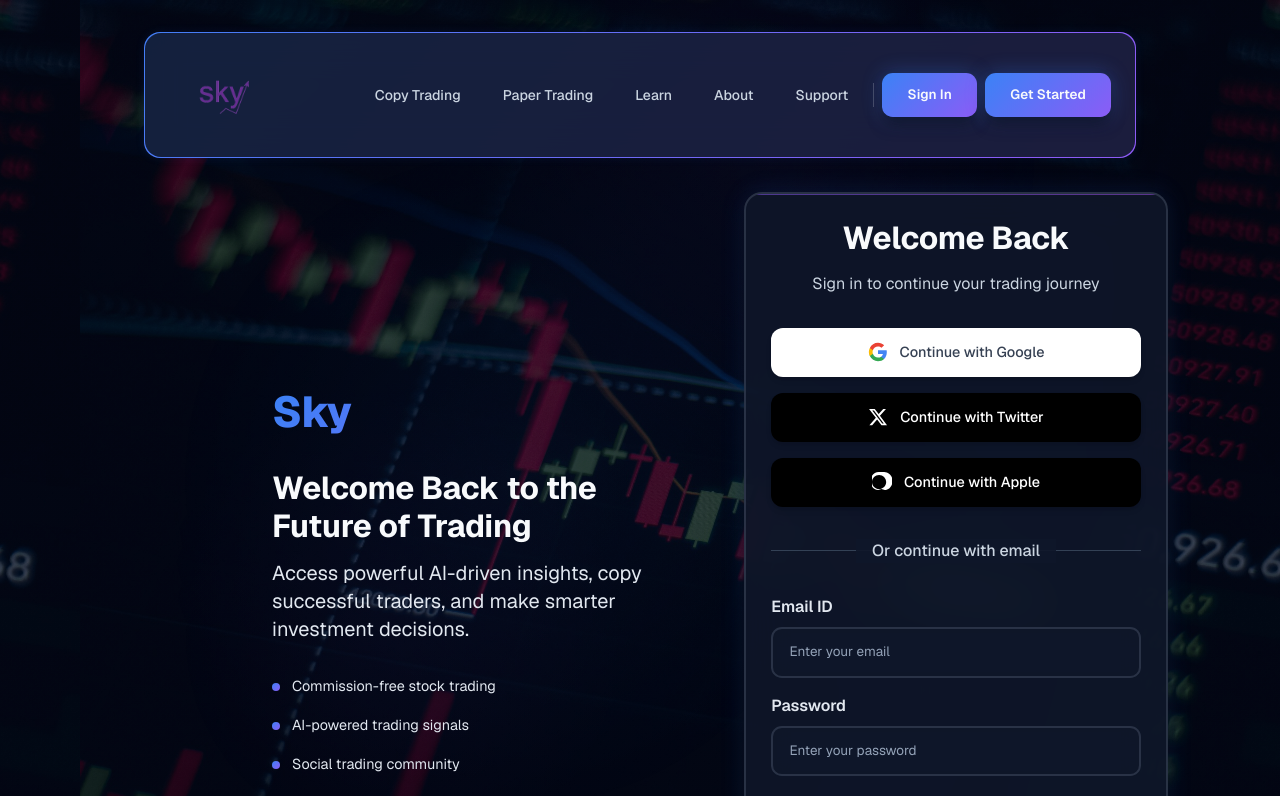
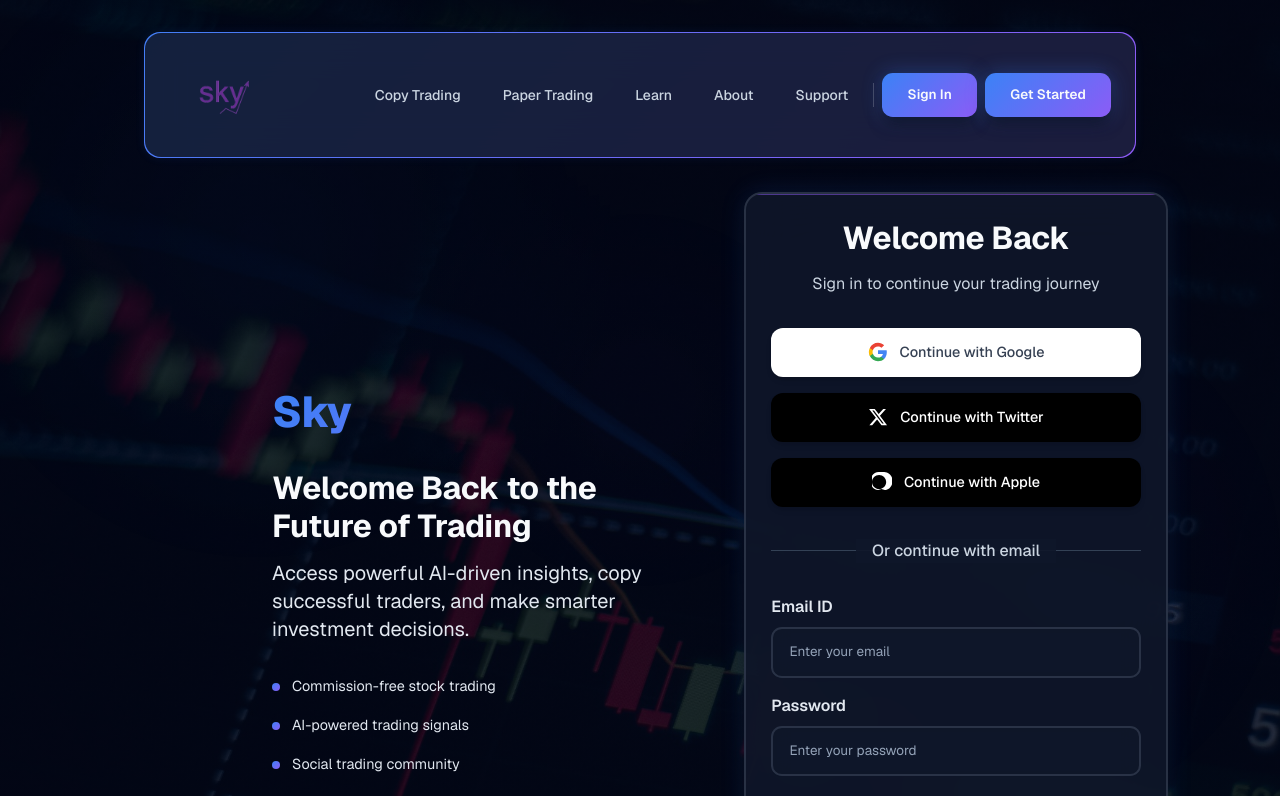
Before and after one commit to KarthikBharadwaj11/Sky, a Next.js app: page /login in a window 1280 px wide. Shown: the top 796 px of the page. Built offline with nearby package versions, Linux system fonts and the light colour scheme.

Commit message:
Fix background: increase opacity, remove fixed attachment, remove mesh-drift animation

```diff
--- a/src/app/globals.css
+++ b/src/app/globals.css
@@ -78,7 +78,6 @@ body {
   background-size: cover, cover;
   background-position: center, center;
   background-repeat: no-repeat, no-repeat;
-  background-attachment: fixed, fixed;
 }
 
 [data-theme="light"] body {
@@ -89,7 +88,6 @@ body {
   background-size: cover, cover;
   background-position: center, center;
   background-repeat: no-repeat, no-repeat;
-  background-attachment: fixed, fixed;
 }
 
 /* Custom scrollbar with theme support */
@@ -778,12 +776,11 @@ h3 {
 [data-theme="dark"] .trading-background {
   background-color: #020617;
   background-image:
-    linear-gradient(rgba(2, 6, 23, 0.7), rgba(2, 6, 23, 0.7)),
+    linear-gradient(rgba(2, 6, 23, 0.82), rgba(2, 6, 23, 0.82)),
     url('/background2.jpg');
   background-size: cover, cover;
   background-position: center, center;
   background-repeat: no-repeat, no-repeat;
-  background-attachment: fixed, fixed;
   position: relative;
   overflow: hidden;
 }
@@ -796,7 +793,6 @@ h3 {
   background-size: cover, cover;
   background-position: center, center;
   background-repeat: no-repeat, no-repeat;
-  background-attachment: fixed, fixed;
   position: relative;
   overflow: hidden;
 }
@@ -807,12 +803,11 @@ h3 {
   inset: 0;
   z-index: 0;
   pointer-events: none;
-  opacity: 0.3;
+  opacity: 0.2;
   background:
     radial-gradient(600px circle at 20% 30%, rgba(59, 130, 246, 0.15), transparent 60%),
     radial-gradient(500px circle at 80% 70%, rgba(139, 92, 246, 0.12), transparent 60%),
     radial-gradient(400px circle at 50% 50%, rgba(168, 85, 247, 0.08), transparent 60%);
-  animation: mesh-drift 20s ease-in-out infinite;
 }
 
 @keyframes mesh-drift {
```
